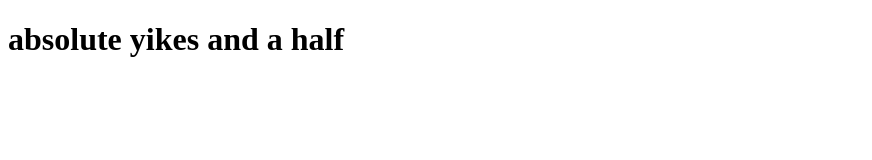
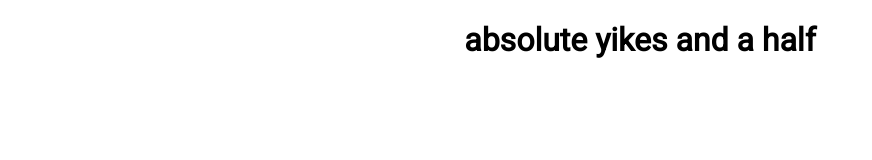
Before and after one commit to amymdiaz/amymdiaz.github.io, a plain HTML site: page index.html in a window 1280 px wide. Shown: the whole page, without its empty margins (0-872 px from the left). Drawn offline with Linux system fonts and the light colour scheme.

Commit message:
Update main.css

```diff
--- a/main.css
+++ b/main.css
@@ -1,3 +1,9 @@
-h1 {
-  background-color: 'blue';
-  }
+@import url('https://fonts.googleapis.com/css?family=Abril+Fatface');
+@import url('https://fonts.googleapis.com/css?family=Roboto');
+
+* { box-sizing: border-box; }
+
+body {
+	font-family: "Roboto", sans-serif;
+	text-align: center;
+}
```
